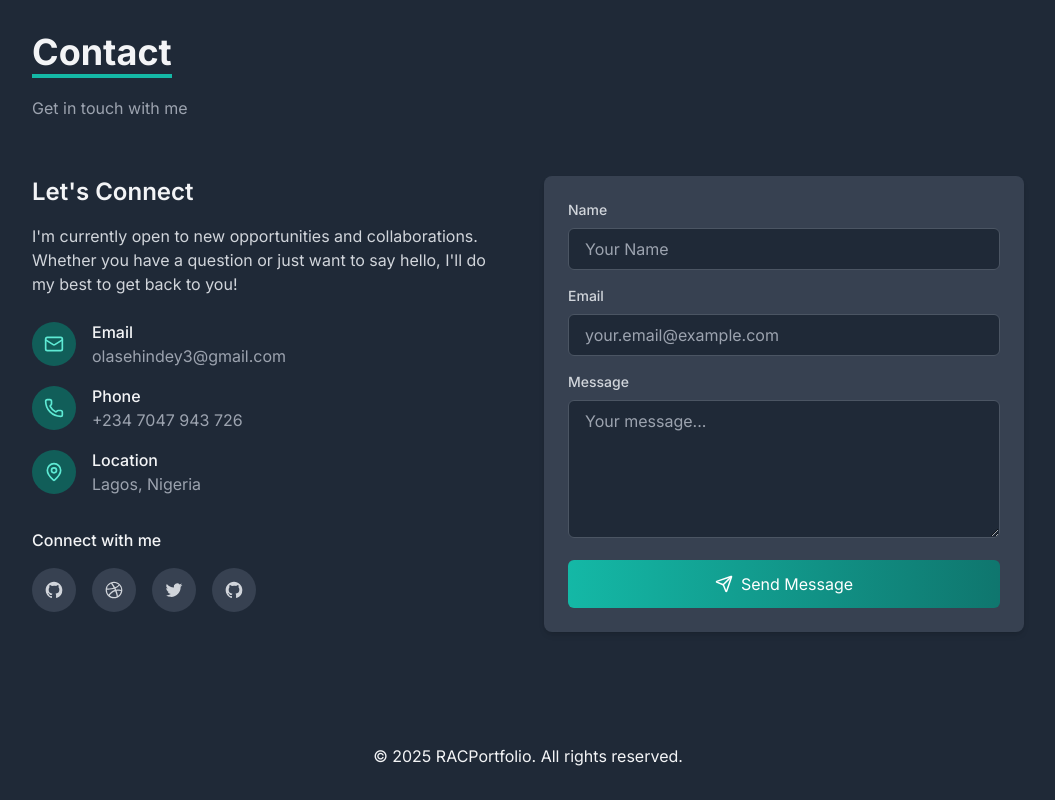
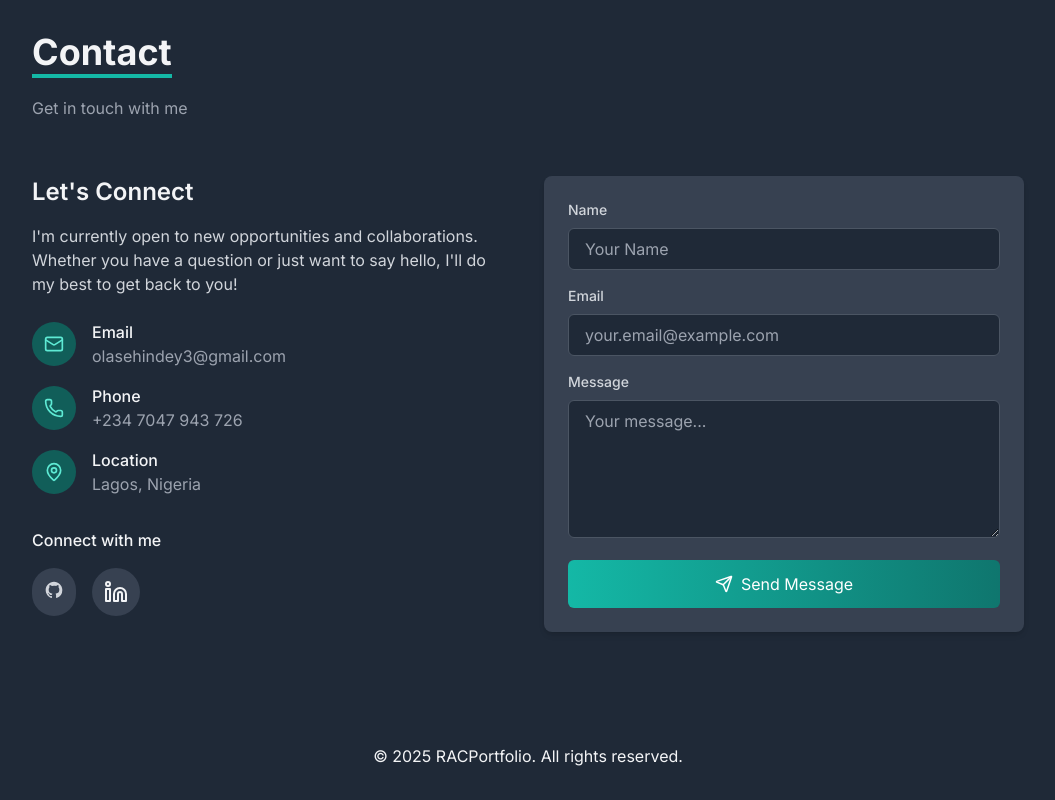
Before and after one commit to Yetife/Rac-portfolio, a React (Vite) app: page / in a window 1280 px wide. Shown: the part 5918-6718 px from the top of the page, without its empty margins (112-1167 px from the left). Built offline with nearby package versions, Linux system fonts and the light colour scheme.

Commit message:
new files

```diff
--- a/src/component/Contact.jsx
+++ b/src/component/Contact.jsx
@@ -1,5 +1,5 @@
 import { useState } from 'react';
-import { Mail, Phone, MapPin, Send } from 'lucide-react';
+import { Mail, Phone, MapPin, Send, Linkedin } from 'lucide-react';
 
 function Contact() {
     const [formData, setFormData] = useState({
@@ -78,25 +78,23 @@ function Contact() {
                             <h4 className="font-medium mb-4">Connect with me</h4>
                             <div className="flex space-x-4">
                                 {/* Social icons would go here */}
-                                <a href="#" className="p-3 bg-gray-100 dark:bg-gray-700 rounded-full hover:bg-teal-100 dark:hover:bg-teal-800 transition-colors">
+                                <a  href="https://github.com/Yetife" target="_blank" className="p-3 bg-gray-100 dark:bg-gray-700 rounded-full hover:bg-teal-100 dark:hover:bg-teal-800 transition-colors">
                                     <svg className="w-5 h-5 text-gray-700 dark:text-gray-300" fill="currentColor" viewBox="0 0 24 24" aria-hidden="true">
                                         <path fillRule="evenodd" d="M12 2C6.477 2 2 6.484 2 12.017c0 4.425 2.865 8.18 6.839 9.504.5.092.682-.217.682-.483 0-.237-.008-.868-.013-1.703-2.782.605-3.369-1.343-3.369-1.343-.454-1.158-1.11-1.466-1.11-1.466-.908-.62.069-.608.069-.608 1.003.07 1.531 1.032 1.531 1.032.892 1.53 2.341 1.088 2.91.832.092-.647.35-1.088.636-1.338-2.22-.253-4.555-1.113-4.555-4.951 0-1.093.39-1.988 1.029-2.688-.103-.253-.446-1.272.098-2.65 0 0 .84-.27 2.75 1.026A9.564 9.564 0 0112 6.844c.85.004 1.705.115 2.504.337 1.909-1.296 2.747-1.027 2.747-1.027.546 1.379.202 2.398.1 2.651.64.7 1.028 1.595 1.028 2.688 0 3.848-2.339 4.695-4.566 4.943.359.309.678.92.678 1.855 0 1.338-.012 2.419-.012 2.747 0 .268.18.58.688.482A10.019 10.019 0 0022 12.017C22 6.484 17.522 2 12 2z" clipRule="evenodd" />
                                     </svg>
                                 </a>
-                                <a href="#" className="p-3 bg-gray-100 dark:bg-gray-700 rounded-full hover:bg-teal-100 dark:hover:bg-teal-800 transition-colors">
-                                    <svg className="w-5 h-5 text-gray-700 dark:text-gray-300" fill="currentColor" viewBox="0 0 24 24" aria-hidden="true">
-                                        <path fillRule="evenodd" d="M12 2C6.48 2 2 6.48 2 12s4.48 10 10 10c5.51 0 10-4.48 10-10S17.51 2 12 2zm6.605 4.61a8.502 8.502 0 011.93 5.314c-.281-.054-3.101-.629-5.943-.271-.065-.141-.12-.293-.184-.445a25.416 25.416 0 00-.564-1.236c3.145-1.28 4.577-3.124 4.761-3.362zM12 3.475c2.17 0 4.154.813 5.662 2.148-.152.216-1.443 1.941-4.48 3.08-1.399-2.57-2.95-4.675-3.189-5A8.687 8.687 0 0112 3.475zm-3.633.803a53.896 53.896 0 013.167 4.935c-3.992 1.063-7.517 1.04-7.896 1.04a8.581 8.581 0 014.729-5.975zM3.453 12.01v-.21c.37.01 4.512.065 8.775-1.215.25.477.477.965.694 1.453-.109.033-.228.065-.336.098-4.404 1.42-6.747 5.303-6.942 5.629a8.522 8.522 0 01-2.19-5.705zM12 20.547a8.482 8.482 0 01-5.239-1.8c.152-.315 1.888-3.656 6.703-5.337.022-.01.033-.01.054-.022a35.318 35.318 0 011.823 6.475 8.4 8.4 0 01-3.341.684zm4.761-1.465c-.086-.52-.542-3.015-1.659-6.084 2.679-.423 5.022.271 5.314.369a8.468 8.468 0 01-3.655 5.715z" clipRule="evenodd" />
-                                    </svg>
-                                </a>
-                                <a href="#" className="p-3 bg-gray-100 dark:bg-gray-700 rounded-full hover:bg-teal-100 dark:hover:bg-teal-800 transition-colors">
-                                    <svg className="w-5 h-5 text-gray-700 dark:text-gray-300" fill="currentColor" viewBox="0 0 24 24" aria-hidden="true">
-                                        <path d="M8.29 20.251c7.547 0 11.675-6.253 11.675-11.675 0-.178 0-.355-.012-.53A8.348 8.348 0 0022 5.92a8.19 8.19 0 01-2.357.646 4.118 4.118 0 001.804-2.27 8.224 8.224 0 01-2.605.996 4.107 4.107 0 00-6.993 3.743 11.65 11.65 0 01-8.457-4.287 4.106 4.106 0 001.27 5.477A4.072 4.072 0 012.8 9.713v.052a4.105 4.105 0 003.292 4.022 4.095 4.095 0 01-1.853.07 4.108 4.108 0 003.834 2.85A8.233 8.233 0 012 18.407a11.616 11.616 0 006.29 1.84" />
-                                    </svg>
-                                </a>
-                                <a href="#" className="p-3 bg-gray-100 dark:bg-gray-700 rounded-full hover:bg-teal-100 dark:hover:bg-teal-800 transition-colors">
-                                    <svg className="w-5 h-5 text-gray-700 dark:text-gray-300" fill="currentColor" viewBox="0 0 24 24" aria-hidden="true">
-                                        <path fillRule="evenodd" d="M12 2C6.477 2 2 6.484 2 12.017c0 4.425 2.865 8.18 6.839 9.504.5.092.682-.217.682-.483 0-.237-.008-.868-.013-1.703-2.782.605-3.369-1.343-3.369-1.343-.454-1.158-1.11-1.466-1.11-1.466-.908-.62.069-.608.069-.608 1.003.07 1.531 1.032 1.531 1.032.892 1.53 2.341 1.088 2.91.832.092-.647.35-1.088.636-1.338-2.22-.253-4.555-1.113-4.555-4.951 0-1.093.39-1.988 1.029-2.688-.103-.253-.446-1.272.098-2.65 0 0 .84-.27 2.75 1.026A9.564 9.564 0 0112 6.844c.85.004 1.705.115 2.504.337 1.909-1.296 2.747-1.027 2.747-1.027.546 1.379.202 2.398.1 2.651.64.7 1.028 1.595 1.028 2.688 0 3.848-2.339 4.695-4.566 4.943.359.309.678.92.678 1.855 0 1.338-.012 2.419-.012 2.747 0 .268.18.58.688.482A10.019 10.019 0 0022 12.017C22 6.484 17.522 2 12 2z" clipRule="evenodd" />
-                                    </svg>
+                                {/*<a href="#" className="p-3 bg-gray-100 dark:bg-gray-700 rounded-full hover:bg-teal-100 dark:hover:bg-teal-800 transition-colors">*/}
+                                {/*    <svg className="w-5 h-5 text-gray-700 dark:text-gray-300" fill="currentColor" viewBox="0 0 24 24" aria-hidden="true">*/}
+                                {/*        <path fillRule="evenodd" d="M12 2C6.48 2 2 6.48 2 12s4.48 10 10 10c5.51 0 10-4.48 10-10S17.51 2 12 2zm6.605 4.61a8.502 8.502 0 011.93 5.314c-.281-.054-3.101-.629-5.943-.271-.065-.141-.12-.293-.184-.445a25.416 25.416 0 00-.564-1.236c3.145-1.28 4.577-3.124 4.761-3.362zM12 3.475c2.17 0 4.154.813 5.662 2.148-.152.216-1.443 1.941-4.48 3.08-1.399-2.57-2.95-4.675-3.189-5A8.687 8.687 0 0112 3.475zm-3.633.803a53.896 53.896 0 013.167 4.935c-3.992 1.063-7.517 1.04-7.896 1.04a8.581 8.581 0 014.729-5.975zM3.453 12.01v-.21c.37.01 4.512.065 8.775-1.215.25.477.477.965.694 1.453-.109.033-.228.065-.336.098-4.404 1.42-6.747 5.303-6.942 5.629a8.522 8.522 0 01-2.19-5.705zM12 20.547a8.482 8.482 0 01-5.239-1.8c.152-.315 1.888-3.656 6.703-5.337.022-.01.033-.01.054-.022a35.318 35.318 0 011.823 6.475 8.4 8.4 0 01-3.341.684zm4.761-1.465c-.086-.52-.542-3.015-1.659-6.084 2.679-.423 5.022.271 5.314.369a8.468 8.468 0 01-3.655 5.715z" clipRule="evenodd" />*/}
+                                {/*    </svg>*/}
+                                {/*</a>*/}
+                                {/*<a href="#" className="p-3 bg-gray-100 dark:bg-gray-700 rounded-full hover:bg-teal-100 dark:hover:bg-teal-800 transition-colors">*/}
+                                {/*    <svg className="w-5 h-5 text-gray-700 dark:text-gray-300" fill="currentColor" viewBox="0 0 24 24" aria-hidden="true">*/}
+                                {/*        <path d="M8.29 20.251c7.547 0 11.675-6.253 11.675-11.675 0-.178 0-.355-.012-.53A8.348 8.348 0 0022 5.92a8.19 8.19 0 01-2.357.646 4.118 4.118 0 001.804-2.27 8.224 8.224 0 01-2.605.996 4.107 4.107 0 00-6.993 3.743 11.65 11.65 0 01-8.457-4.287 4.106 4.106 0 001.27 5.477A4.072 4.072 0 012.8 9.713v.052a4.105 4.105 0 003.292 4.022 4.095 4.095 0 01-1.853.07 4.108 4.108 0 003.834 2.85A8.233 8.233 0 012 18.407a11.616 11.616 0 006.29 1.84" />*/}
+                                {/*    </svg>*/}
+                                {/*</a>*/}
+                                <a  href="https://www.linkedin.com/in/yetunde-olasehinde" target="_blank" className="p-3 bg-gray-100 dark:bg-gray-700 rounded-full hover:bg-teal-100 dark:hover:bg-teal-800 transition-colors">
+                                    <Linkedin/>
                                 </a>
                             </div>
                         </div>
```
